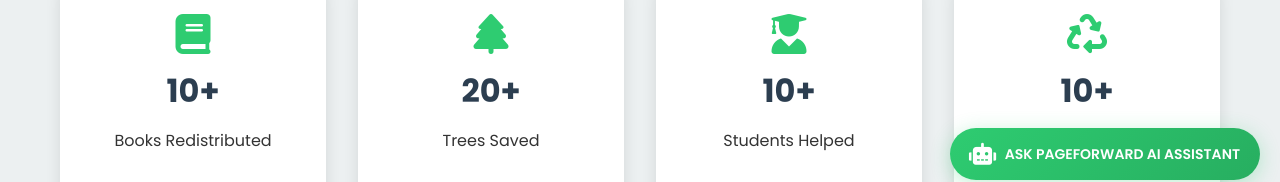
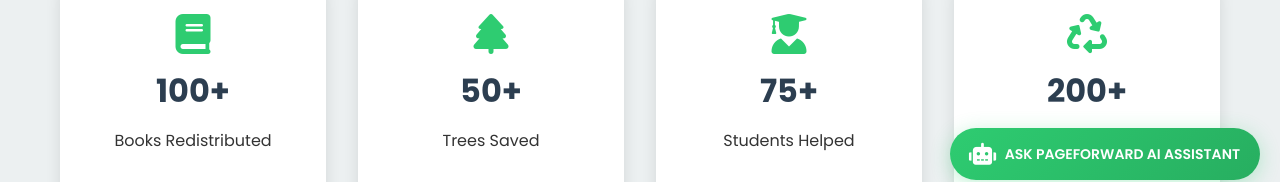
Before and after one commit to inayatrahimdev/PageForward, a plain HTML site: page index.html in a window 1280 px wide. Shown: the part 600-782 px from the top of the page. Drawn offline with Linux system fonts and the light colour scheme.

Commit message:
Update index.html

```diff
--- a/index.html
+++ b/index.html
@@ -67,22 +67,22 @@
             <div class="counter-grid">
                 <div class="counter-item">
                     <i class="fas fa-book"></i>
-                    <h3 class="counter">10+</h3>
+                    <h3 class="counter">100+</h3>
                     <p>Books Redistributed</p>
                 </div>
                 <div class="counter-item">
                     <i class="fas fa-tree"></i>
-                    <h3 class="counter">20+</h3>
+                    <h3 class="counter">50+</h3>
                     <p>Trees Saved</p>
                 </div>
                 <div class="counter-item">
                     <i class="fas fa-user-graduate"></i>
-                    <h3 class="counter">10+</h3>
+                    <h3 class="counter">75+</h3>
                     <p>Students Helped</p>
                 </div>
                 <div class="counter-item">
                     <i class="fas fa-recycle"></i>
-                    <h3 class="counter">10+</h3>
+                    <h3 class="counter">200+</h3>
                     <p>Notebooks Recycled</p>
                 </div>
             </div>
```
